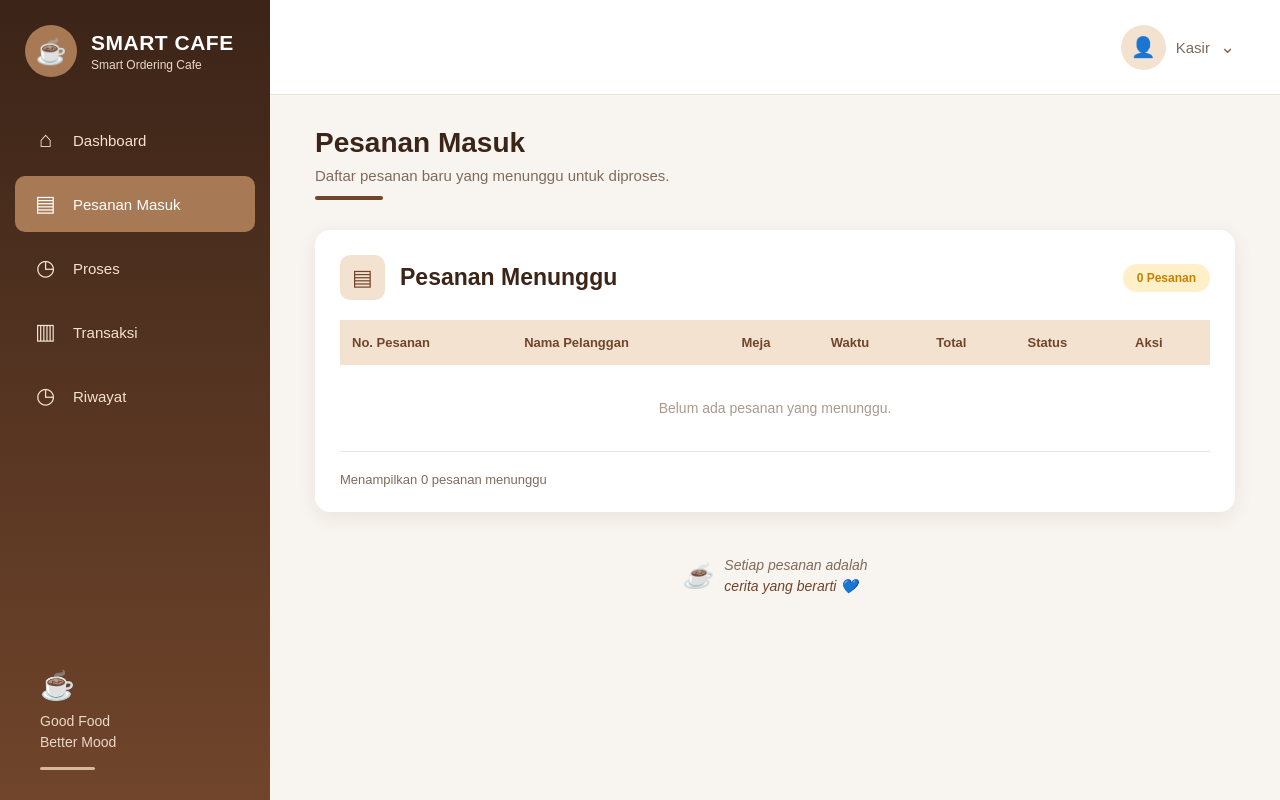
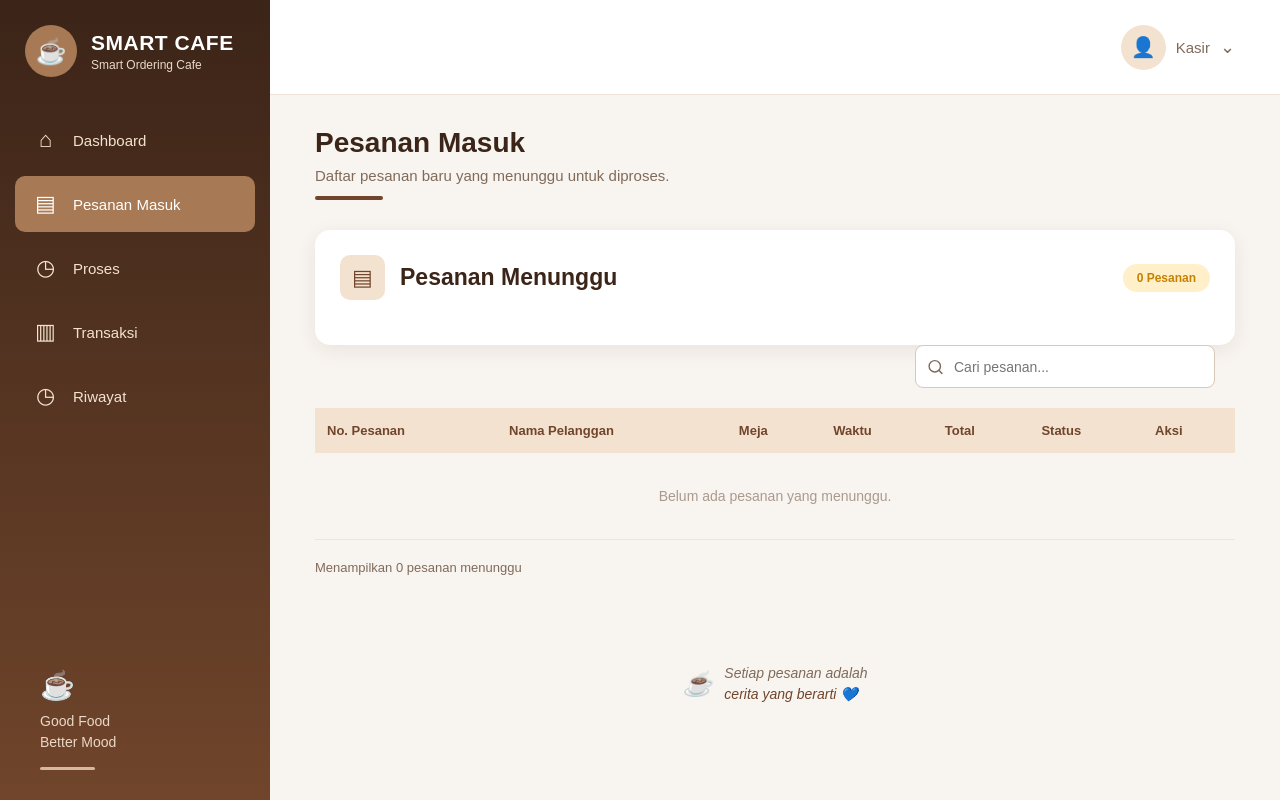
Before and after one commit to resikahutagalung1-creator/PBLIF3-ME06-Aplikasi-Smart-Ordering-Cafe-Berbasis-Rekomendasi-Menu, a Laravel app: page /kasir/pesanan-masuk in a window 1280 px wide. Run offline with Laravel 12, Linux system fonts and the light colour scheme; a user stored in the database is signed in; data comes from the database, SQL or seed files in the repository; data that the repository does not hold is empty.

Commit message:
Menambahkan fitur pencarian pesanan kasir

```diff
--- a/public/css/kasir.css
+++ b/public/css/kasir.css
@@ -1461,3 +1461,45 @@ body {
     border-radius: 8px;
     font-size: 14px;
 }
+
+/* PENCARIAN PESANAN MASUK */
+/* PENCARIAN PESANAN MASUK */
+.search-pesanan {
+    display: flex;
+    justify-content: flex-end;
+    margin: 0 20px 20px;
+}
+
+.search-input-wrapper {
+    position: relative;
+    width: 300px;
+}
+
+.search-input-wrapper .search-icon {
+    position: absolute;
+    left: 12px;
+    top: 50%;
+    transform: translateY(-50%);
+    width: 17px;
+    height: 17px;
+    color: #806B5B;
+    pointer-events: none;
+}
+
+.search-input-wrapper input {
+    width: 100%;
+    height: 43px;
+    padding: 0 12px 0 38px;
+    border: 1px solid #D8C8BA;
+    border-radius: 8px;
+    outline: none;
+    font-size: 14px;
+    background: #FFFFFF;
+    color: #3B2418;
+    box-sizing: border-box;
+}
+
+.search-input-wrapper input:focus {
+    border-color: #70452B;
+    box-shadow: 0 0 0 2px rgba(112, 69, 43, 0.1);
+}
--- a/resources/views/kasir/pesanan-masuk.blade.php
+++ b/resources/views/kasir/pesanan-masuk.blade.php
@@ -206,6 +206,21 @@
 
                 </div>
 
+                 </div>
+
+                <!-- PENCARIAN PESANAN -->
+                <div class="search-pesanan">
+    <div class="search-input-wrapper">
+        <i data-lucide="search" class="search-icon"></i>
+        <input
+            type="text"
+            id="searchPesananMasuk"
+            placeholder="Cari pesanan..."
+        >
+    </div>
+</div>
+
+
 
                 <!-- TABLE -->
                 <div class="table-wrapper">
@@ -391,7 +406,52 @@
     </main>
 
 </div>
+<script>
+document.addEventListener("DOMContentLoaded", function () {
 
+    const input = document.getElementById("searchPesananMasuk");
+    const tbody = document.querySelector(".table tbody");
+
+    const rows = Array.from(tbody.querySelectorAll("tr"))
+        .filter(row => !row.querySelector(".empty-data"));
+
+    const noResult = document.createElement("tr");
+
+    noResult.innerHTML = `
+        <td colspan="7" class="empty-data">
+            Pesanan yang dicari tidak ditemukan.
+        </td>
+    `;
+
+    input.addEventListener("input", function () {
+
+        const keyword = input.value.toLowerCase().trim();
+        let jumlahTampil = 0;
+
+        rows.forEach(function (row) {
+            const cocok = row.textContent.toLowerCase().includes(keyword);
+
+            row.style.display = cocok ? "" : "none";
+
+            if (cocok) {
+                jumlahTampil++;
+            }
+        });
+
+        if (jumlahTampil === 0 && rows.length > 0) {
+            tbody.appendChild(noResult);
+        } else {
+            noResult.remove();
+        }
+
+    });
+
+});
+</script>
+<script src="https://unpkg.com/lucide@latest"></script>
+<script>
+    lucide.createIcons();
+</script>
 </body>
 
 </html>
```
Also changed, not shown: resources/views/kasir/dashboard.blade.php (+0 -14 lines).
